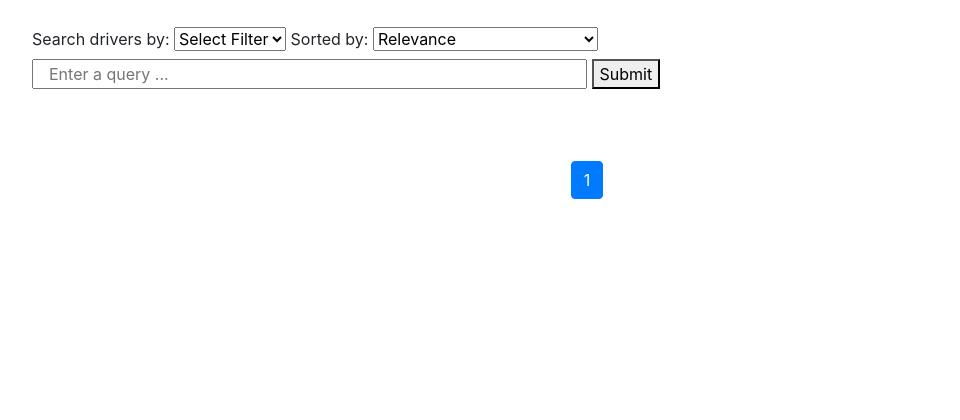
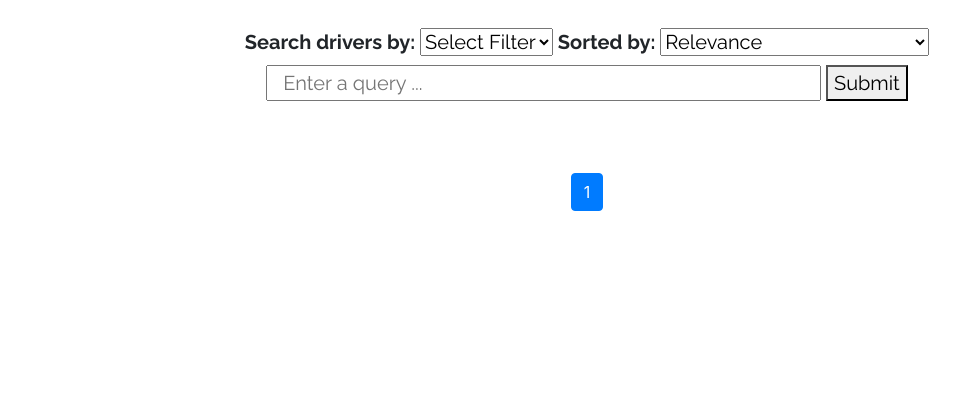
Before and after one commit to UT-SWLab/TeamE2, a Flask app: page /models_drivers in a window 1280 px wide. Shown: the part 197-617 px from the top of the page, without its empty margins (53-1013 px from the left). Run offline with Flask 2, Linux system fonts and the light colour scheme; data that the repository does not hold is empty; some libraries are stand-ins or nearby versions.

Commit message:
Update search bar CSS

```diff
--- a/static/css/drivers-model.css
+++ b/static/css/drivers-model.css
@@ -126,3 +126,11 @@ body, html {
 .card:hover .card__info-hover {
   opacity: 1;
 }
+
+form {
+    width: 100%;
+    font-family: 'Raleway', sans-serif;
+    font-size: 20px;
+    font-weight: bold;
+    text-align:center;"
+}
--- a/templates/circuits-model.html
+++ b/templates/circuits-model.html
@@ -19,7 +19,7 @@
 -->
 <div class="container my-5">
   <div class="searchbar">
-    <form style="width: 100%;" action="/models_circuits" method="get">
+    <form action="/models_circuits" method="get">
       <label for="filtered">Search circuits by:</label>
       <select id="filtered" name="filtered" required="required">
         <option value="">Select Filter</option>
--- a/templates/constructors-model.html
+++ b/templates/constructors-model.html
@@ -19,7 +19,7 @@
 -->
 <div class="container my-5">
   <div class="searchbar">
-    <form style="width: 100%;" action="/models_constructors" method="get">
+    <form action="/models_constructors" method="get">
       <label for="filtered">Search constructors by:</label>
       <select id="filtered" name="filtered" required="required">
         <option value="">Select Filter</option>
--- a/templates/drivers-model.html
+++ b/templates/drivers-model.html
@@ -1,4 +1,3 @@
-
 {% extends 'base.html' %}
 
 {% block head %}
@@ -19,7 +18,7 @@
 -->
 <div class="container my-5">
     <div class="searchbar">
-    <form style="width: 100%;" action="/models_drivers" method="get">
+        <form  action="/models_drivers" method="get">
             <label for="filtered">Search drivers by:</label>
             <select id="filtered" name="filtered" required="required">
                 <option value="">Select Filter</option>
```
Also changed, not shown: static/css/circuits-model.css (+8 -0 lines), static/css/constructors-model.css (+8 -0 lines). Lines whose indentation alone changed are shown as unchanged.
